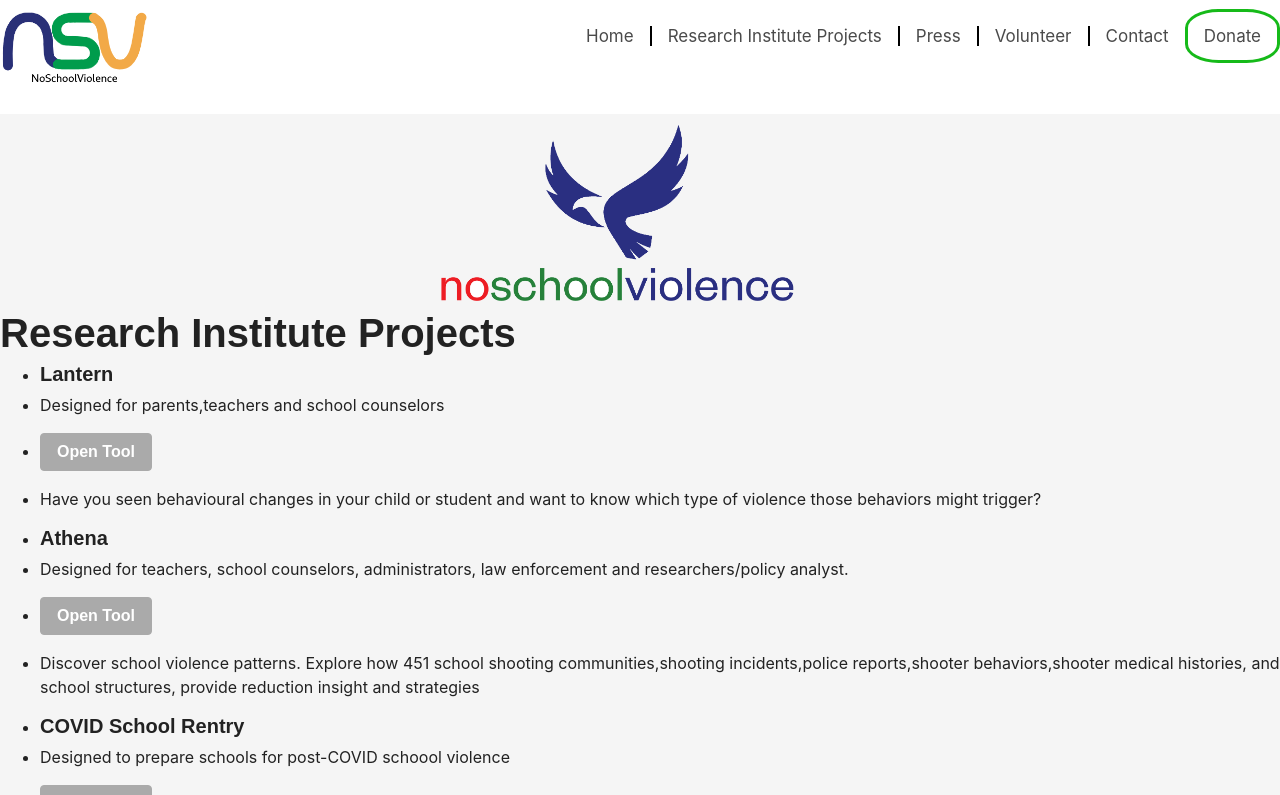
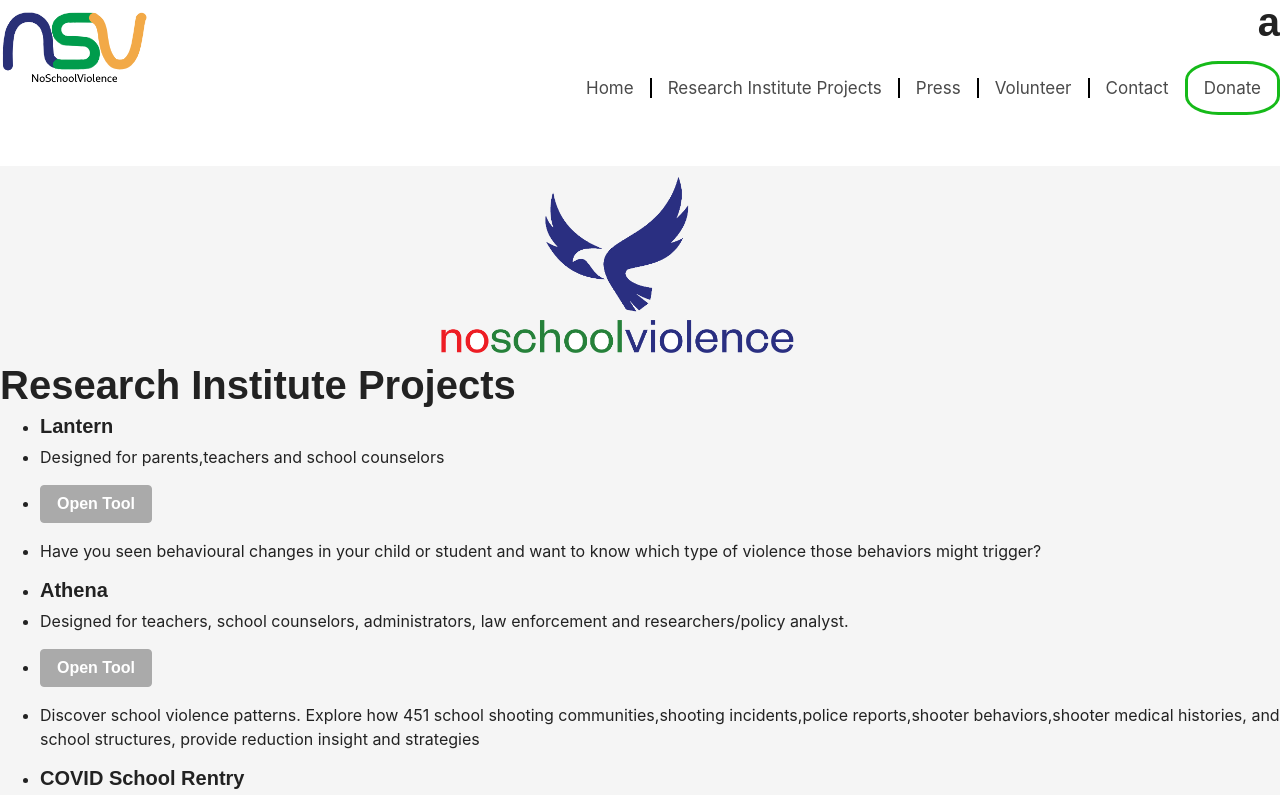
Before and after one commit to newgianvo1/React1, a React (Create React App) app: page / in a window 1280 px wide. Shown: the top 795 px of the page. Built offline with nearby package versions, Linux system fonts and the light colour scheme; a web font is replaced by a local one.

Commit message:
13/03/21 menu with effects

```diff
--- a/src/Components/Body/BodyPage.js
+++ b/src/Components/Body/BodyPage.js
@@ -43,7 +43,7 @@
 
                 </div>
 
-
+            <h1>a</h1>
                 <div  className="burger" onClick={navSlide} >
                     <div className="line1"></div>
                     <div className="line2"></div>
```
